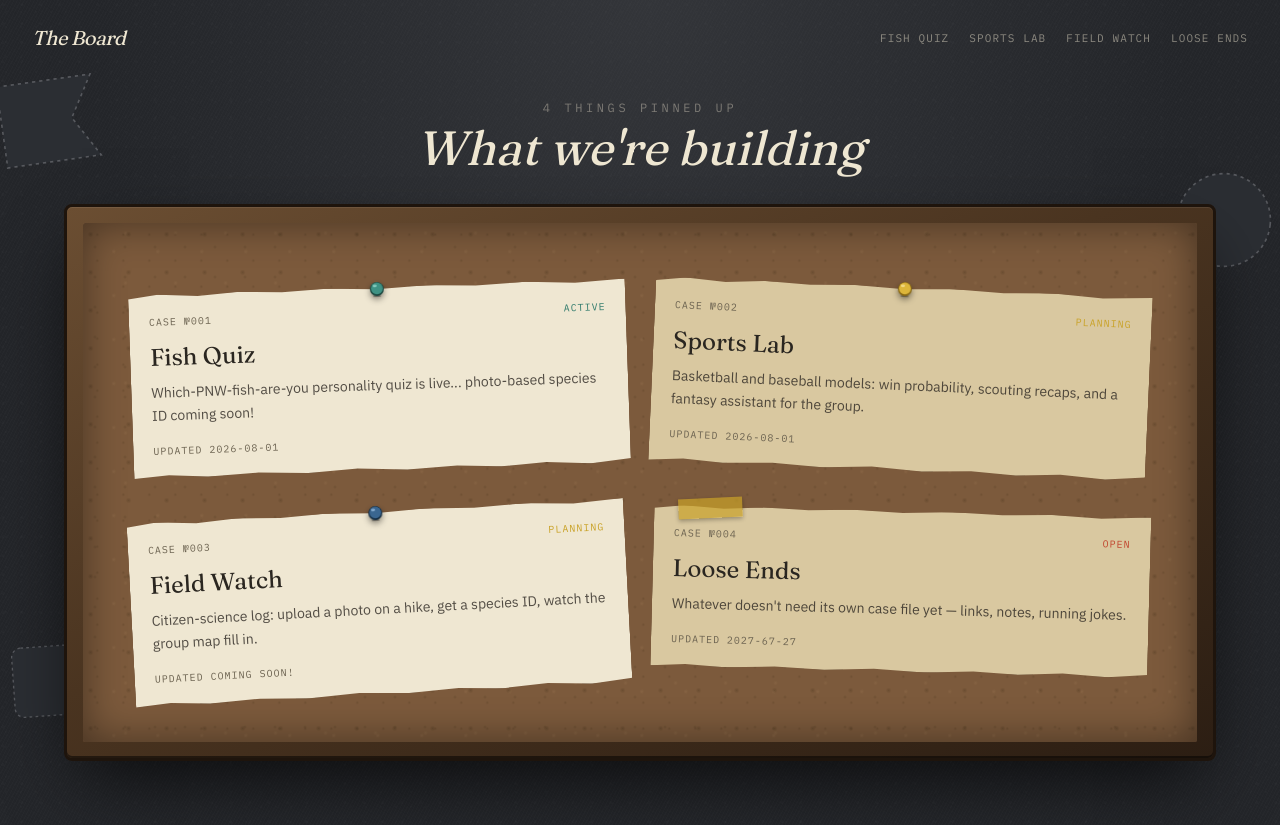
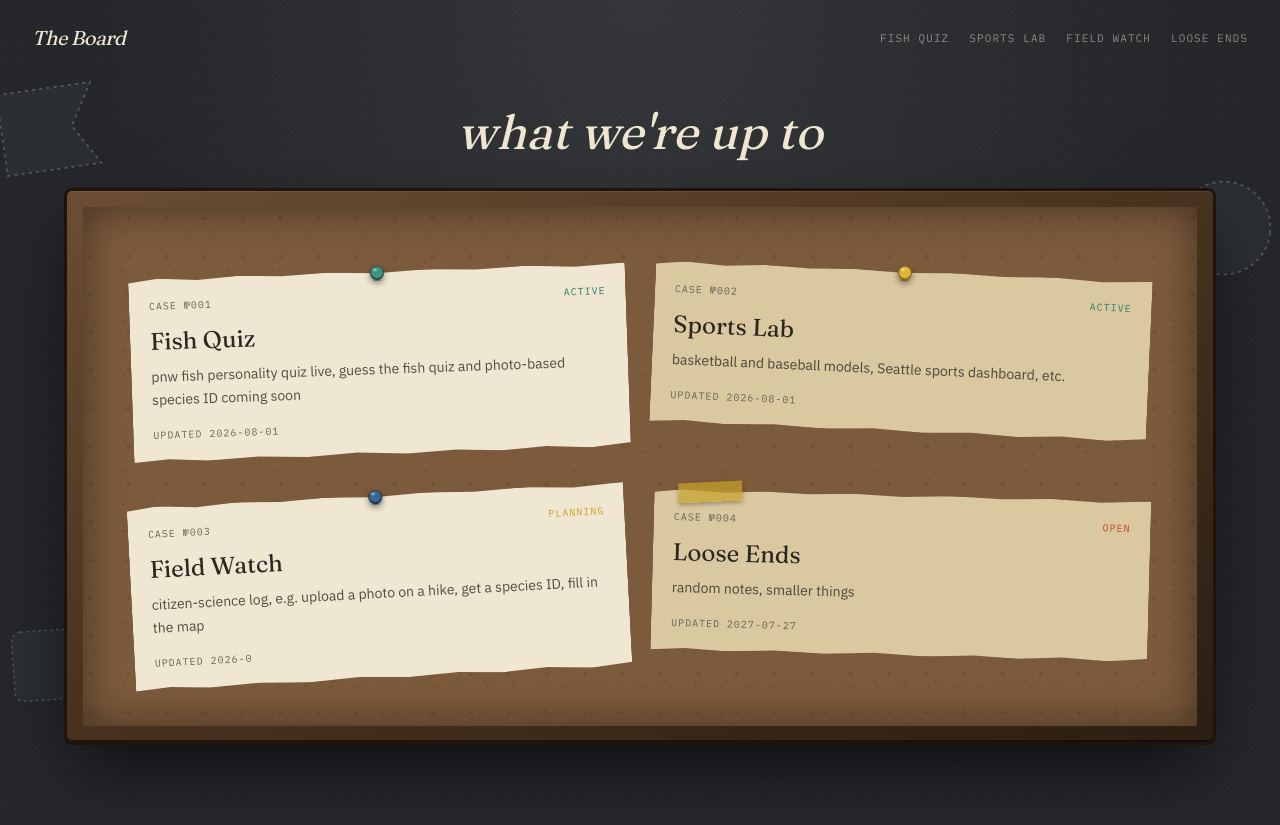
Before and after one commit to dut-inc/project-website, a Next.js app: page / in a window 1280 px wide. Built offline with nearby package versions, Linux system fonts and the light colour scheme.

Commit message:
some small fixes

```diff
--- a/app/page.tsx
+++ b/app/page.tsx
@@ -11,11 +11,8 @@ export default function HomePage() {
       <RainDropSticker className="pointer-events-none absolute -left-6 bottom-10 hidden w-20 xl:block" />
 
       <div className="mb-8 text-center">
-        <p className="font-mono text-xs uppercase tracking-[0.3em] text-cream/40">
-          {projects.length} things pinned up
-        </p>
         <h1 className="mt-2 font-display text-4xl italic text-cream sm:text-5xl">
-          What we&apos;re building
+          what we're up to
         </h1>
       </div>
 
--- a/lib/projects.ts
+++ b/lib/projects.ts
@@ -22,7 +22,7 @@ export const projects: Project[] = [
     status: "ACTIVE",
     updated: "2026-08-01",
     summary:
-      "Which-PNW-fish-are-you personality quiz is live... photo-based species ID coming soon!",
+      "pnw fish personality quiz live, guess the fish quiz and photo-based species ID coming soon",
     rotation: -2,
     paper: "cream",
     pin: "teal",
@@ -31,10 +31,10 @@ export const projects: Project[] = [
     case: "002",
     title: "Sports Lab",
     href: "/sports",
-    status: "PLANNING",
+    status: "ACTIVE",
     updated: "2026-08-01",
     summary:
-      "Basketball and baseball models: win probability, scouting recaps, and a fantasy assistant for the group.",
+      "basketball and baseball models, Seattle sports dashboard, etc.",
     rotation: 2.5,
     paper: "kraft",
     pin: "gold",
@@ -44,9 +44,9 @@ export const projects: Project[] = [
     title: "Field Watch",
     href: "/conservation",
     status: "PLANNING",
-    updated: "Coming soon!",
+    updated: "2026-0",
     summary:
-      "Citizen-science log: upload a photo on a hike, get a species ID, watch the group map fill in.",
+      "citizen-science log, e.g. upload a photo on a hike, get a species ID, fill in the map",
     rotation: -3,
     paper: "cream",
     pin: "navy",
@@ -56,8 +56,8 @@ export const projects: Project[] = [
     title: "Loose Ends",
     href: "/board",
     status: "OPEN",
-    updated: "2027-67-27",
-    summary: "Whatever doesn't need its own case file yet — links, notes, running jokes.",
+    updated: "2027-07-27",
+    summary: "random notes, smaller things",
     rotation: 1.5,
     paper: "kraft",
     pin: "red",
```
